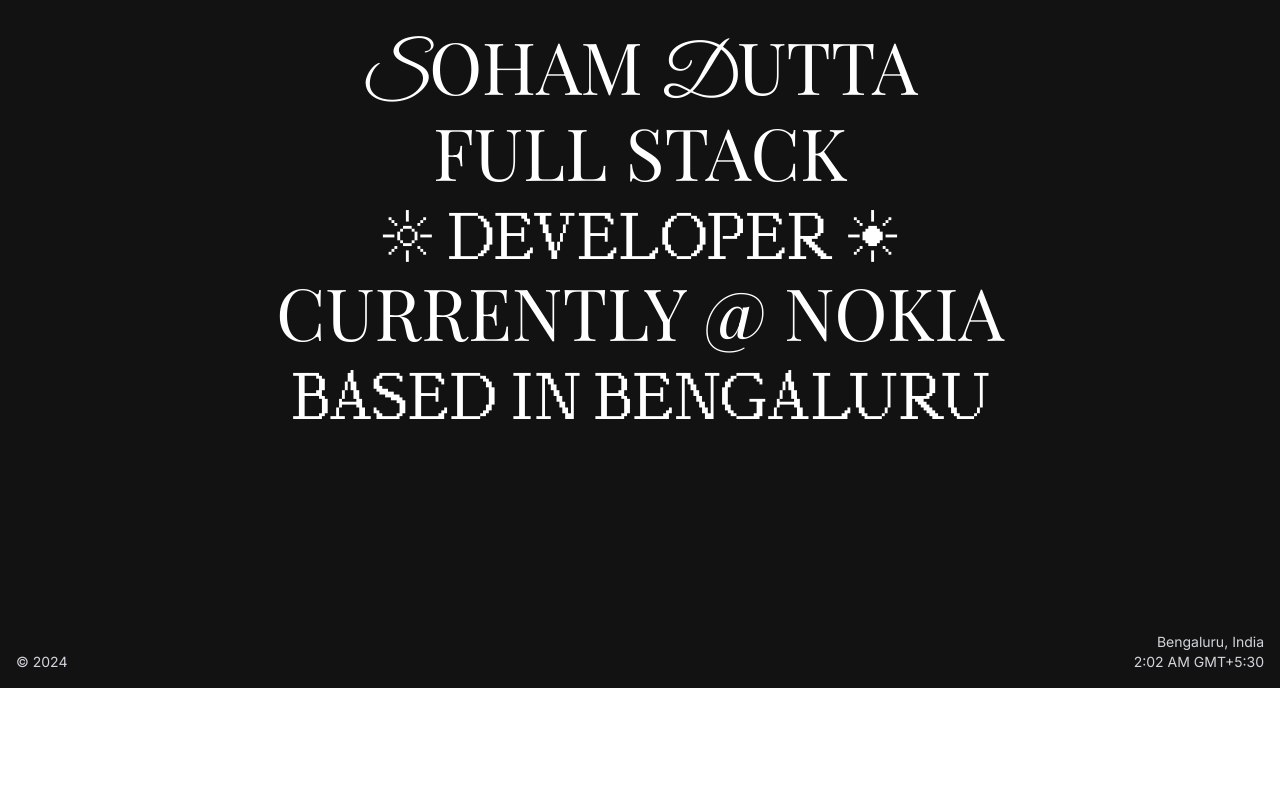
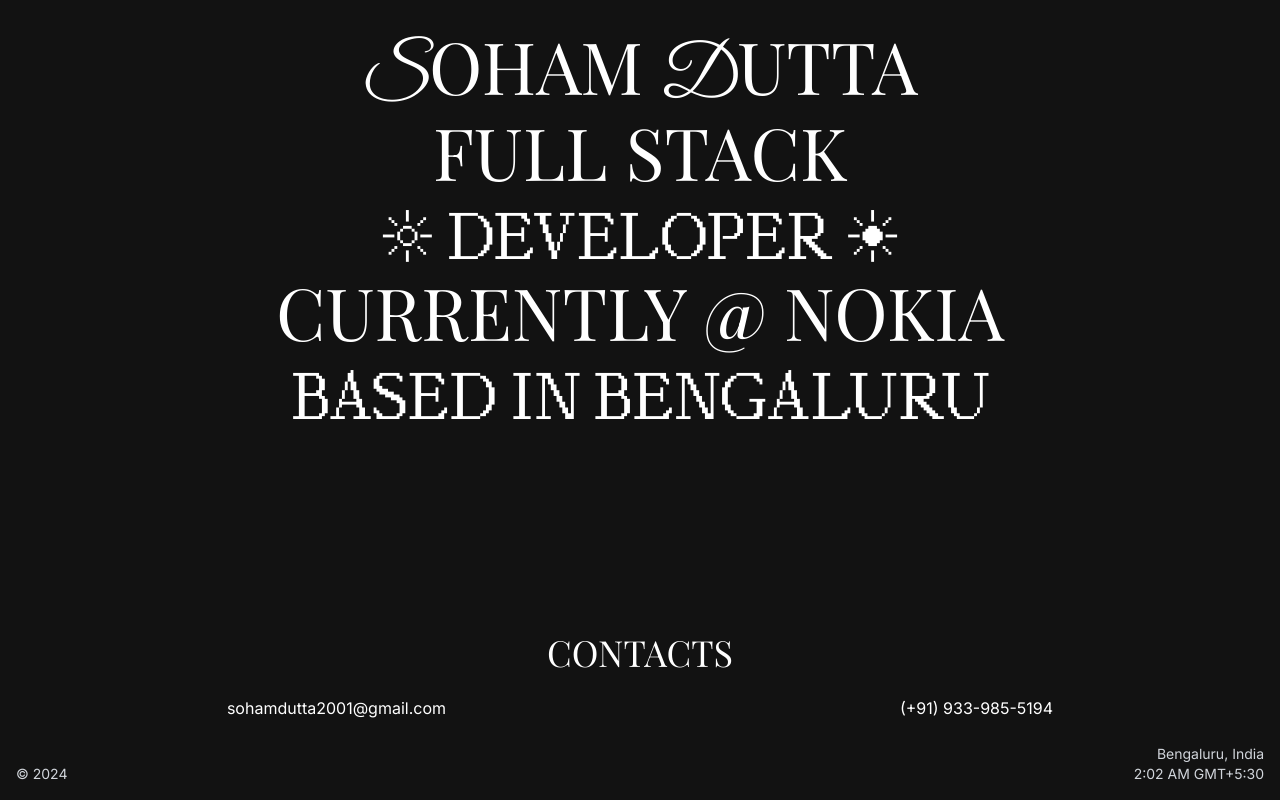
Before and after one commit to shm-dtt/portfolio-v2, a Next.js app: page / in a window 1280 px wide. Shown: the part 236-1036 px from the top of the page. Before the commit the page ends 924 px from the top, so only its background shows below. Built offline with nearby package versions, Linux system fonts and the light colour scheme.

Commit message:
Contact page

```diff
--- a/app/page.tsx
+++ b/app/page.tsx
@@ -5,6 +5,7 @@
 import { useEffect, useState } from "react";
 import { AnimatePresence } from "framer-motion";
 import Preloader from "@/components/Preloader/Preloader";
+import Contact from "@/components/Contact/Contact";
 
 export default function Home() {
 
@@ -30,6 +31,7 @@
       </AnimatePresence>
     <Header/>
     <LandingPage />
+    <Contact/>
     <Footer/>
   </div>;
 }
--- /dev/null
+++ b/components/Contact/Contact.tsx
@@ -0,0 +1,23 @@
+import { playfairDisplay, inter } from "@/app/fonts/Fonts";
+import Link from "next/link";
+import React from "react";
+
+const Contact: React.FC = () => {
+  return (
+    <div className=" flex flex-col items-center justify-center bg-light-black text-white">
+      <p
+        className={`${playfairDisplay.className} lg:text-4xl text-3xl uppercase`}
+      >
+        Contacts
+      </p>
+      <div className={`${inter.className} flex justify-around w-screen my-6`}>
+        <Link href="mailto:sohamdutta2001@gmail.com">
+          sohamdutta2001@gmail.com
+        </Link>
+        <Link href="tel:+919339855194">(+91) 933-985-5194</Link>
+      </div>
+    </div>
+  );
+};
+
+export default Contact;
--- a/package.json
+++ b/package.json
@@ -9,8 +9,8 @@
     "lint": "next lint"
   },
   "dependencies": {
-    "@phosphor-icons/react": "^2.0.15",
     "framer-motion": "^11.0.8",
+    "gsap": "^3.12.5",
     "locomotive-scroll": "^5.0.0-beta.11",
     "next": "^14.1.3",
     "react": "^18",
```
Also changed, not shown: 1 other file (tests, documents, lock files or other folders).
